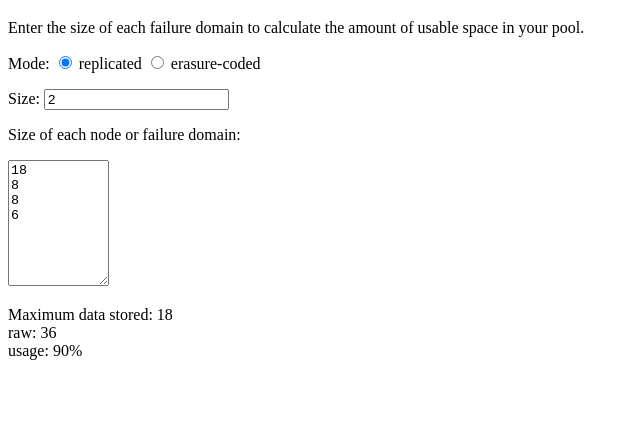
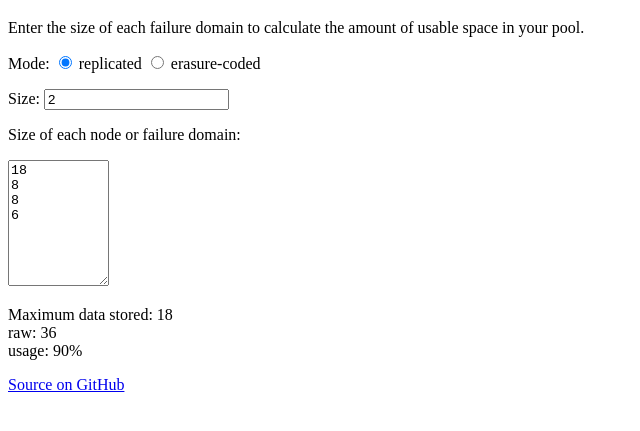
Before and after one commit to remram44/ceph-capacity-calculator, a plain HTML site: page index.html in a window 1280 px wide. Shown: the part 61-492 px from the top of the page, without its empty margins (0-640 px from the left). Drawn offline with Linux system fonts and the light colour scheme.

Commit message:
Add link to GitHub and back

```diff
--- a/index.html
+++ b/index.html
@@ -30,6 +30,7 @@
 6</textarea>
       <p id="results"></p>
     </form>
+    <p><a href="https://github.com/remram44/ceph-capacity-calculator">Source on GitHub</a></p>
     <script src="index.js"></script>
   </body>
 </html>
```
Also changed, not shown: 1 other file.
